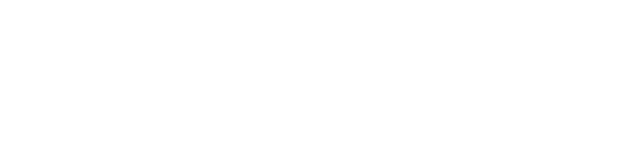
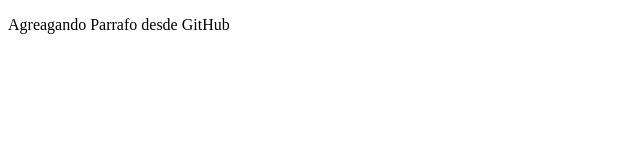
Before and after one commit to Ecos2021/ProyectoWebVSCode1, a plain HTML site: page index.html in a window 1280 px wide. Shown: the whole page, without its empty margins (0-640 px from the left). Drawn offline with Linux system fonts and the light colour scheme.

Commit message:
Update index.html

```diff
--- a/index.html
+++ b/index.html
@@ -7,6 +7,7 @@
     <title>DAquí va el Título del Documento</title>
 </head>
 <body>
+    <p> Agreagando Parrafo desde GitHub</p>
 
 </body>
 </html>
```
